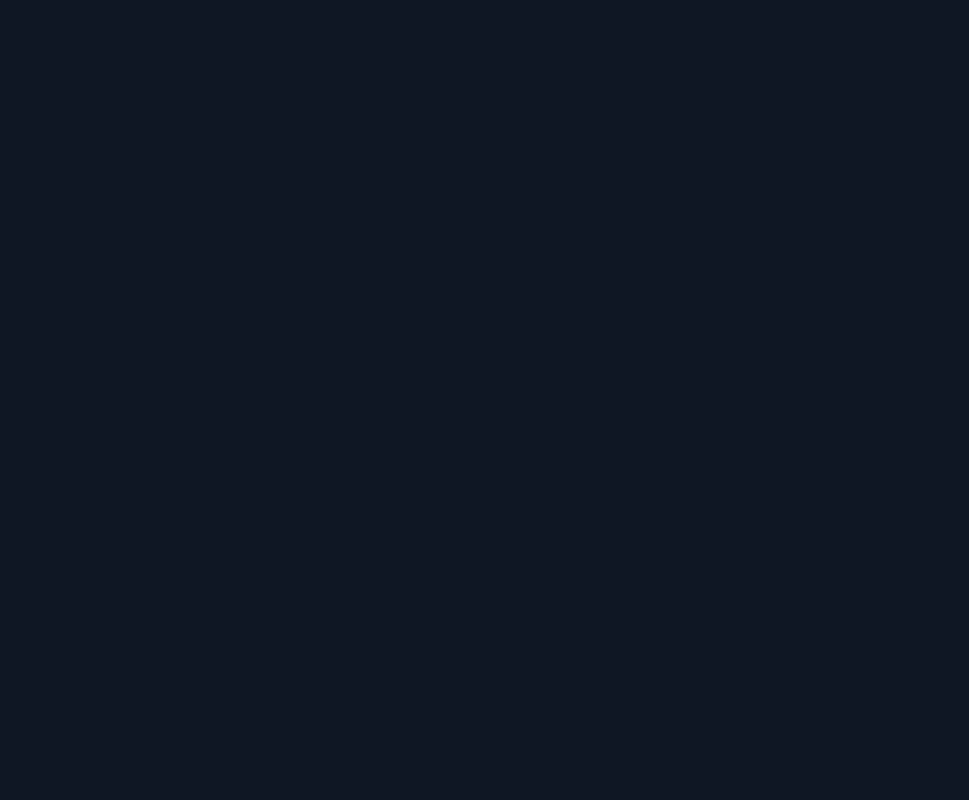
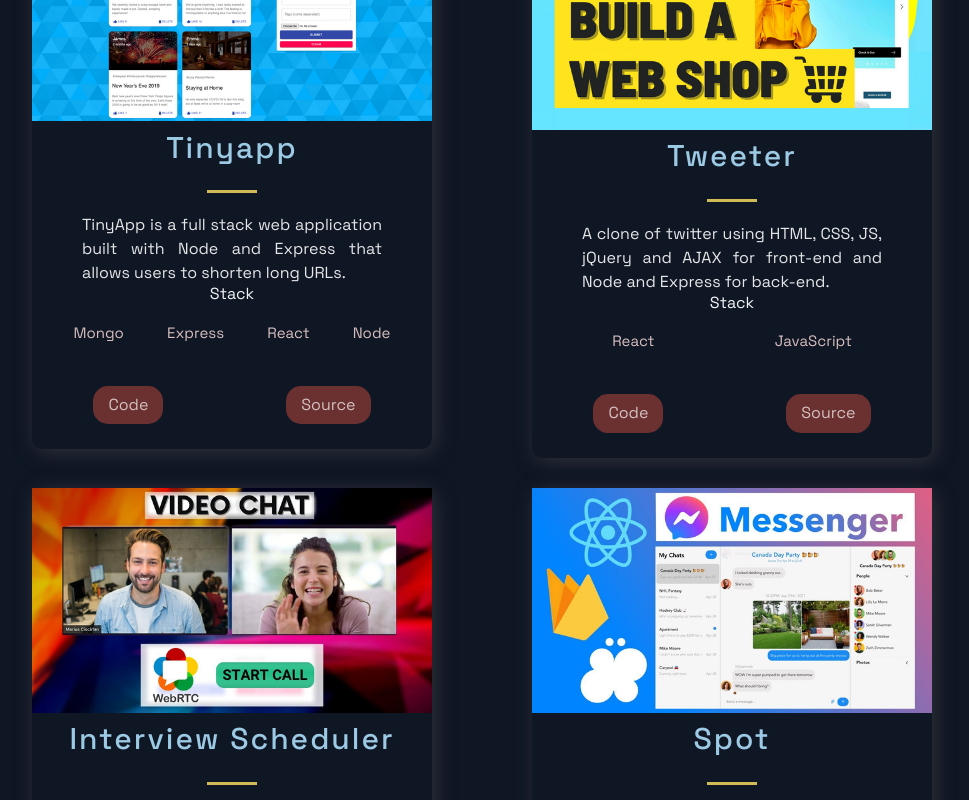
Before and after one commit to desireemendes/desireemendes-portfolio, a Next.js app: page / in a window 1280 px wide. Shown: the part 840-1640 px from the top of the page, without its empty margins (158-1127 px from the left). Before the commit the page ends 800 px from the top, so only its background shows below. Built offline with nearby package versions, Linux system fonts and the light colour scheme.

Commit message:
Create projects section, map over projects data to display

```diff
--- a/src/components/Header/Header.js
+++ b/src/components/Header/Header.js
@@ -35,8 +35,7 @@
      <SocialIcons href="https://github.com/desireemendes">
 <AiFillGithub size="3rem" />
      </SocialIcons>
-     <SocialIcons href="https://linkedin.com/in/desireemendes
-">
+     <SocialIcons href="https://linkedin.com/in/desireemendes">
 <AiFillLinkedin size="3rem" />
      </SocialIcons>
      <SocialIcons href="https://instagram.com/desireethedev">
--- a/src/components/Projects/Projects.js
+++ b/src/components/Projects/Projects.js
@@ -5,9 +5,36 @@
 import { projects } from '../../constants/constants';
 
 const Projects = () => (
-  <div>
-    Projects
-  </div>
+ <Section nopadding id="projects">
+<SectionDivider />
+<SectionTitle>Projects</SectionTitle>
+<GridContainer>
+{projects.map((p, i) => {
+        return (
+          <BlogCard key={i}>
+          <Img src={p.image} />
+            <TitleContent>
+              <HeaderThree title>{p.title}</HeaderThree>
+              <Hr />
+            </TitleContent>
+            <CardInfo className="card-info">{p.description}</CardInfo>
+            <div>
+              <TitleContent>Stack</TitleContent>
+              <TagList>
+                {p.tags.map((t, i) => {
+                  return <Tag key={i}>{t}</Tag>;
+                })}
+              </TagList>
+            </div>
+            <UtilityList>
+              <ExternalLinks href={p.visit}>Code</ExternalLinks>
+              <ExternalLinks href={p.source}>Source</ExternalLinks>
+            </UtilityList>
+          </BlogCard>
+        );
+      })}
+</GridContainer>
+ </Section>
 );
 
 export default Projects;
--- a/src/constants/constants.js
+++ b/src/constants/constants.js
@@ -1,7 +1,7 @@
 export const projects = [
   {
-    title: 'MERN Memories',
-    description: "Using React, Node.js, Express & MongoDB you'll learn how to build a Full Stack MERN Application - from start to finish. The App is called Memories and it is a simple social media app that allows users to post interesting events that happened in their lives.",
+    title: 'Tinyapp',
+    description: "TinyApp is a full stack web application built with Node and Express that allows users to shorten long URLs.",
       image: '/images/1.png',
       tags: ['Mongo', 'Express', 'React', 'Node'],
     source: 'https://google.com',
@@ -9,8 +9,8 @@
     id: 0,
   },
   {
-    title: 'E-Commerce',
-    description:"While building it you're going to learn many advanced React & JavaScript topics, as well as how to use Stripe for card transactions. On top of that, at the end of the video, you will have this unique and complex webshop app that you will be able to add to your portfolio. And trust me, e-commerce applications are impressive.",
+    title: 'Tweeter',
+    description:"A clone of twitter using HTML, CSS, JS, jQuery and AJAX for front-end and Node and Express for back-end.",
     image: '/images/2.png',
     tags: ['React', 'JavaScript'],
     source: 'https://google.com',
@@ -18,8 +18,8 @@
     id: 1,
   },
   {
-    title: 'WebRTC App',
-    description: "This is a code repository for the corresponding YouTube video. In this tutorial, we're going to build and deploy a React Video Chat Application using WebRTC.",
+    title: 'Interview Scheduler',
+    description: "Interview Scheduler is a single page React application which allows users to book, cancel, and edit interviews. This is combined with the scheduler-api and PostgreSQL database.    ",
       image: '/images/3.jpg',
       tags: ['React', 'WebRTC'],
     source: 'https://google.com',
@@ -27,8 +27,8 @@
     id: 2,
   },
   {
-    title: 'Unichat',
-    description: "This is a code repository for the corresponding video tutorial. In this video, we will create a full Realtime Chat Application",
+    title: 'Spot',
+    description: "Spot is a React/Express app which allows users to search for adoptable pets based on their lifestyle. This is combined with the petfinder-api and a PostgreSQL database.",
     image: '/images/4.jpg',
     tags: ['React', 'ChatEngine', 'Firebase'],
     source: 'https://google.com',
--- a/src/pages/index.js
+++ b/src/pages/index.js
@@ -10,10 +10,10 @@
 const Home = () => {
   return (
     <Layout>
-      {/* <Section grid> */}
+      <Section grid>
         <Hero />
-        {/* <BgAnimation /> */}
-      {/* </Section> */}
+        <BgAnimation />
+      </Section>
       <Projects />
       <Technologies />
       <Timeline />
```
